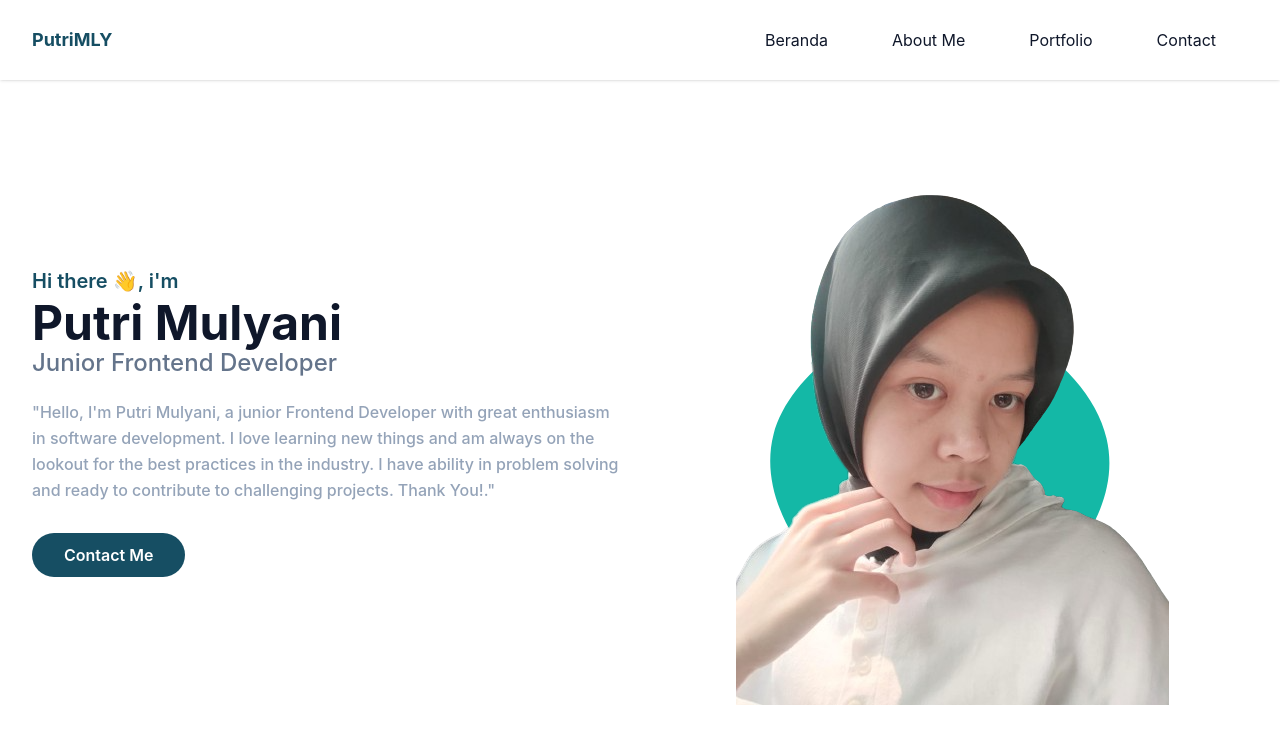
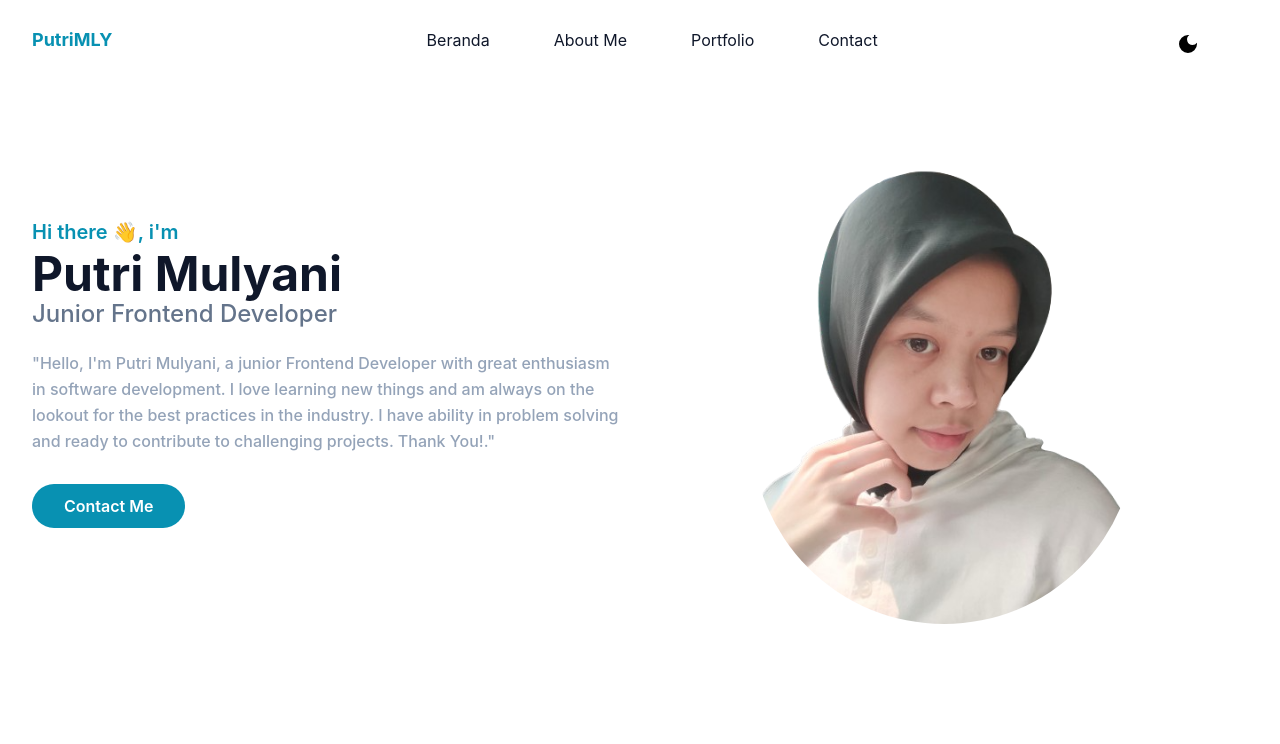
Before and after one commit to pasaribuputri/portfolio, a React (Vite) app: page / in a window 1280 px wide. Shown: the top 744 px of the page. Built offline with nearby package versions, Linux system fonts and the light colour scheme.

Commit message:
add mode

```diff
--- a/src/App.jsx
+++ b/src/App.jsx
@@ -1,15 +1,20 @@
 import React from 'react'
 import Header from './assets/pages/Header'
 import {Outlet} from 'react-router-dom'
+import { useState } from 'react'
+import { ThemeContext } from './Theme'
 
 const App = () => {
+  const [theme, setTheme] = useState("light")
+
   return (
-    <>
-    <Header/>
-    <main>
-      <Outlet/>
-    </main>
-    </>
+    <ThemeContext.Provider value={{theme, setTheme}}>
+      <Header/>
+      <main>
+        <Outlet/>
+      </main>
+    </ThemeContext.Provider>
+
   )
 }
 
--- /dev/null
+++ b/src/Theme.jsx
@@ -0,0 +1,3 @@
+import { createContext } from "react"
+
+export const ThemeContext = createContext(null)
--- a/src/assets/pages/About/index.jsx
+++ b/src/assets/pages/About/index.jsx
@@ -2,10 +2,16 @@ import React from 'react'
 import {FaInstagram} from "react-icons/fa"
 import {BsGithub} from "react-icons/bs"
 import {BsLinkedin} from "react-icons/bs"
+import { useContext } from 'react'
+import { ThemeContext } from '../../../Theme'
+
 
 const About = () => {
+  const {theme, setTheme} = useContext(ThemeContext)
+  const sect = `pt-36 pb-32 ${theme === 'dark' ? 'bg-slate-700' : 'bg-white'}`
+
   return (
-    <section id='about' className='pt-36 pb-32'>
+    <section id='about' className={sect}>
       <div className="container">
         <div className="flex flex-wrap">
           <div className="w-full px-4 mb-10 lg:w-1/2">
--- a/src/assets/pages/Dashboard/index.jsx
+++ b/src/assets/pages/Dashboard/index.jsx
@@ -1,8 +1,13 @@
 import React from 'react'
+import { useContext } from 'react'
+import { ThemeContext } from '../../../Theme'
 
 const Dashboard = () => {
+  const {theme, setTheme} = useContext(ThemeContext)
+  const sect = `pt-28 h-fit ${theme === 'dark' ? 'bg-slate-700' : 'bg-white'}`
+
   return (
-    <section id='home' className='pt-32'>
+    <section id='home' className={sect}>
       <div className="container">
         <div className="flex flex-wrap">
           <div className='w-full self-center px-4 lg:w-1/2'>
@@ -13,13 +18,13 @@ const Dashboard = () => {
             <a href="" className='text-base font-semibold bg-primary text-white py-3 px-8 rounded-full hover:shadow-lg hover:opacity-80 transition duration-300 ease-in-out'>Contact Me</a>
           </div>
           <div className="w-full self-end px-4 lg:w-1/2">
-            <div className="mt-10 relative lg:mt-0 lg:right-0">
-              <img src="/poto.png" alt="Putri Mulyani" className='max-w-full mx-auto'/>
-              <span className='absolute -bottom-0 -z-10 left-1/2 -translate-x-1/2 md:scale-125 '>
+            <div className="mt-8 relative lg:mt-0 lg:right-0 ">
+              <img src="/poto.png" alt="Putri Mulyani" className='w-96 rounded-full ml-24'/>
+              {/* <span className='absolute -bottom-0 -z-10 left-1/2 -translate-x-1/2 md:scale-125 '>
                 <svg height='400' width='400' viewBox="0 0 200 200" xmlns="http://www.w3.org/2000/svg">
                 <path  fill="#14b8a6" d="M56.2,-24.2C61.4,-2.2,46.3,20.4,27.5,32.8C8.8,45.2,-13.6,47.4,-33.6,35.5C-53.5,23.6,-70.9,-2.6,-64.9,-25.6C-58.8,-48.7,-29.4,-68.8,-2,-68.2C25.5,-67.5,51,-46.2,56.2,-24.2Z" transform='translate(100 100) scale(1.1)' />
                 </svg>
-              </span>
+              </span> */}
             </div>
           </div>
         </div>
--- a/src/assets/pages/Header/index.jsx
+++ b/src/assets/pages/Header/index.jsx
@@ -1,11 +1,15 @@
 import React from 'react'
 import {NavLink} from 'react-router-dom'
 import { useState } from 'react';
+import {MdDarkMode} from 'react-icons/md'
+import {MdOutlineLightMode} from 'react-icons/md'
+import { useContext } from 'react';
+import { ThemeContext } from '../../../Theme';
 
 const Header = () => {
-
-const [isActive, setIsActive] = useState(false);
-  const [isMenuActive, setIsMenuActive] = useState(true)
+  const {theme, setTheme} = useContext(ThemeContext)
+  const [isActive, setIsActive] = useState(false);
+  const [isMenuActive, setIsMenuActive] = useState(true);
 
   const handleClick = () => {
     setIsActive(!isActive);
@@ -14,15 +18,16 @@ const [isActive, setIsActive] = useState(false);
 
 
   const buttonClasses = `block absolute right-4 lg:hidden ${isActive ? 'hamburger-active' : ''}`;
+  const head = `bg-opacity-80  fixed top-0 left-0 w-full flex items-center z-10 shadow', ${theme=== 'light'? 'bg-white': "bg-slate-600"}`
   const navMel = ` absolute py-5 bg-white shadow-lg rounded-lg max-w-[250px] w-full right-4 top-full lg:block lg:static lg:max-w-full lg:bg-transparent lg:shadow-none lg:rounded-none ${isMenuActive ? 'hidden' : ''}`
   return (
-    <header className='bg-white bg-opacity-80  fixed top-0 left-0 w-full flex items-center z-10 shadow '>
+    <header className={head}>
       <div className="container">
         <div className="flex items-center justify-between relative">
           <div className='px-4'>
-            <a href="#home" className='font-bold text-lg text-primary block py-6'>PutriMLY</a>
+            <a className='font-bold text-lg text-primary block py-6'>PutriMLY</a>
           </div>
-          <div className='flex items-center px-4'>
+          <div className='flex  justify-center items-center px-4'>
             <button id='hamburger' name='hamburger' type='button' onClick={handleClick} className={buttonClasses}>
               <span className='hamburger-line transition duration-300 ease-in-out origin-top-left'></span>
               <span className='hamburger-line transition duration-300 ease-in-out'></span>
@@ -46,6 +51,12 @@ const [isActive, setIsActive] = useState(false);
               </ul>
             </nav>
           </div>
+            <button className='mt-2 mr-16' onClick={()=> setTheme(theme === 'light' ? 'dark' : 'light')}>
+              {
+                theme === 'light' ? <MdDarkMode size={24}/> : <MdOutlineLightMode size={24} />
+              }
+            </button>
+
         </div>
       </div>
     </header>
--- a/src/assets/pages/Kontak/index.jsx
+++ b/src/assets/pages/Kontak/index.jsx
@@ -1,8 +1,14 @@
 import React from 'react'
+import { useContext } from 'react'
+import { ThemeContext } from '../../../Theme'
+
 
 const Kontak = () => {
+  const {theme, setTheme} = useContext(ThemeContext)
+  const sect = `pt-36 pb-32 ${theme === 'dark' ? 'bg-slate-700' : 'bg-white'}`
+
   return (
-        <section id='kontak' className='pt-36 pb-32'>
+        <section id='kontak' className={sect}>
       <div className="container">
         <div className='w-full px-4'>
             <div className="max-w-xl mx-auto text-center mb-16">
--- a/src/assets/pages/Portfolio/index.jsx
+++ b/src/assets/pages/Portfolio/index.jsx
@@ -1,5 +1,8 @@
 import React from 'react'
 import Proyek from '../../components/Proyek'
+import { useContext } from 'react'
+import { ThemeContext } from '../../../Theme'
+
 
 const projek = [
     {
@@ -18,8 +21,11 @@ const projek = [
 ]
 
 const Portfolio = () => {
+  const {theme, setTheme} = useContext(ThemeContext)
+  const sect = `pt-36 pb-16 bg-slate-100 ${theme === 'dark' ? 'bg-slate-700' : 'bg-white'}`
+
   return (
-    <section id='portfolio' className='pt-36 pb-16 bg-slate-100'>
+    <section id='portfolio' className={sect}>
       <div className="container">
         <div className="w-full px-4">
           <div className="max-w-xl mx-auto text-center mb-16">
--- a/tailwind.config.js
+++ b/tailwind.config.js
@@ -8,7 +8,7 @@ export default {
     },
     extend: {
       colors: {
-        primary: '#164e63',
+        primary: '#0891b2',
         dark: '#0f172a',
         secondary: '#64748b'
       },
```
